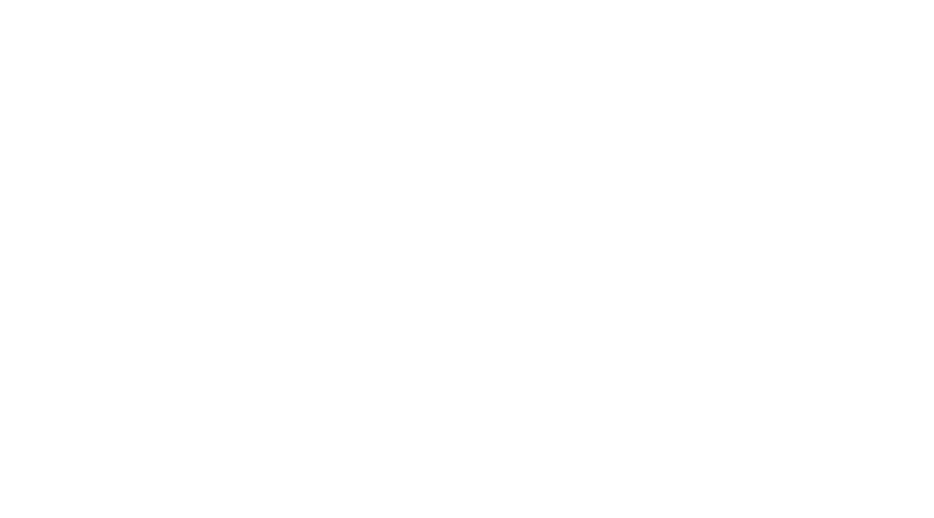
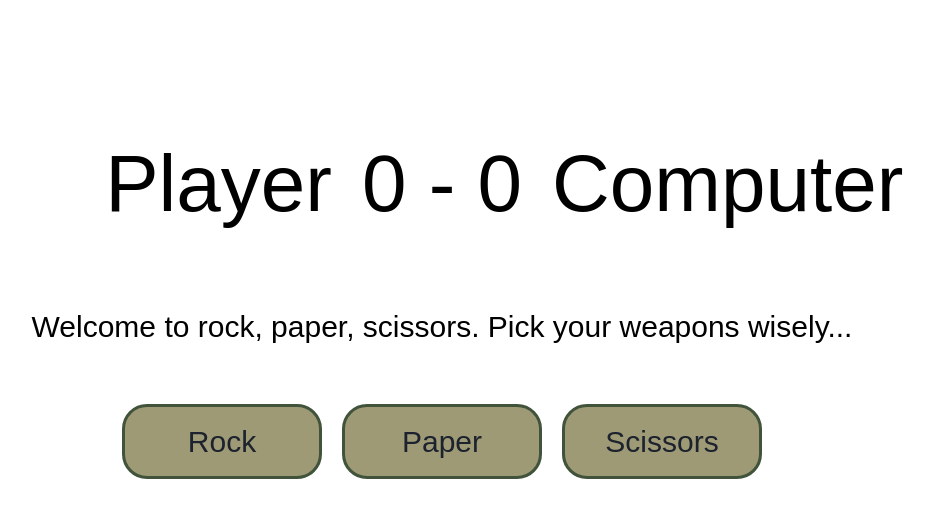
Before and after one commit to axeleebob/rock-paper-scissors, a plain HTML site: page index.html in a window 1280 px wide. Shown: the whole page, without its empty margins (198-1132 px from the left). Drawn offline with Linux system fonts and the light colour scheme.

Commit message:
Add basic UI with no functionality

```diff
--- a/index.html
+++ b/index.html
@@ -4,8 +4,23 @@
   <title>Page Title</title>
   <meta charset="UTF-8"/>
   <script src="js/default.js"></script>
+  <link rel="stylesheet" href="style/default.css">
 </head>
 <body>
-
+  <div class="header">
+    <p class="left-player">Player</p>
+    <div class="score">0 - 0</div>
+    <p class="right-player">Computer</p>
+  </div>
+  <div class="game">
+    <div class="round">
+      Welcome to rock, paper, scissors. Pick your weapons wisely...
+    </div>
+    <div class="buttons">
+      <button id="rock">Rock</button>
+      <button id="paper">Paper</button>
+      <button id="Scissors">Scissors</button>
+    </div>
+  </div>
 </body>
 </html>
--- /dev/null
+++ b/style/default.css
@@ -0,0 +1,63 @@
+body > * {
+    font-family: Arial, Helvetica, sans-serif;
+    display: flex;
+    justify-content: center;
+    color: white;
+}
+
+.header {
+    /* background-color: salmon; */
+    color: black;
+    font-size: 80px;
+    padding-top: 80px;
+    display: flex;
+    align-items: center;
+    gap: 30px;
+}
+
+.left-player, .right-player {
+    flex: 1;
+    margin: 50px 0px;
+}
+
+.left-player {
+    text-align: end;
+}
+
+.game {
+    /* background-color: aquamarine; */
+    color: black;
+    display: flex;
+    flex-direction: column;
+    align-items: center;
+}
+
+.round {
+    /* background-color: darkkhaki; */
+    font-size: 30px;
+    padding: 30px;
+}
+
+.buttons {
+    /* background-color: plum; */
+    padding: 30px;
+    display: flex;
+    justify-content: center;
+    gap: 20px;
+}
+
+button {
+    background-color:#9e9a75;
+    color: #1c222e;
+    font-size: 30px;
+    margin: 0px;
+    width: 200px;
+    height: 75px;
+    border-radius: 25px;
+    border: 3px solid #41533b;
+
+}
+
+button:hover {
+    cursor: pointer;
+}
```
